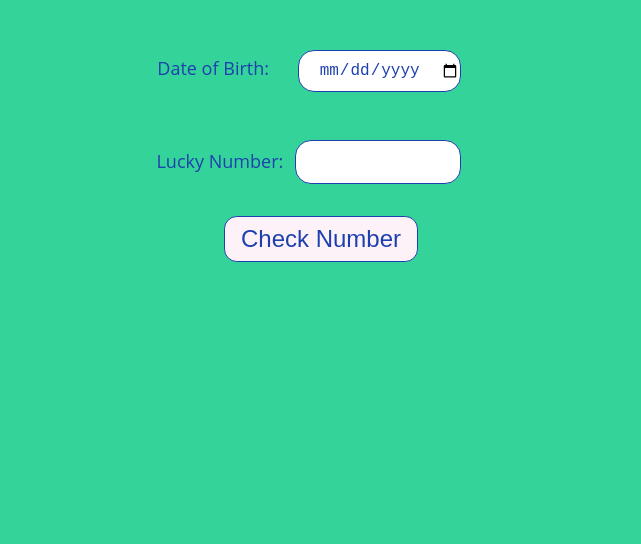
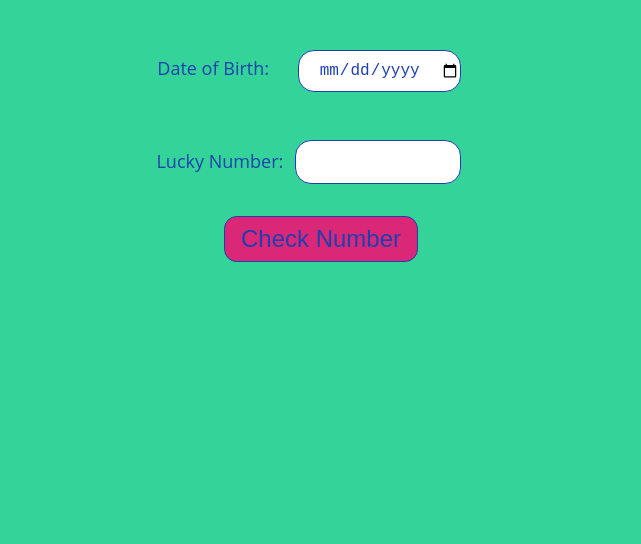
Before and after one commit to radhika2104/neog-markEleven-luckyNumber, a plain HTML site: page index.html in a window 1280 px wide. In both pictures the pointer is over the button "Check Number". Shown: the part 105-649 px from the top of the page, without its empty margins (319-960 px from the left). Drawn offline with Linux system fonts and the light colour scheme.

Commit message:
style: added color change on hover

```diff
--- a/styles.css
+++ b/styles.css
@@ -6,6 +6,10 @@
 
 }
 @import url('https://fonts.googleapis.com/css2?family=Open+Sans:wght@400;700&display=swap');
+
+button:hover {
+    background-color: var(--secondary-color);
+  }
 
 button{
     margin: 1rem auto 1rem auto;
```
